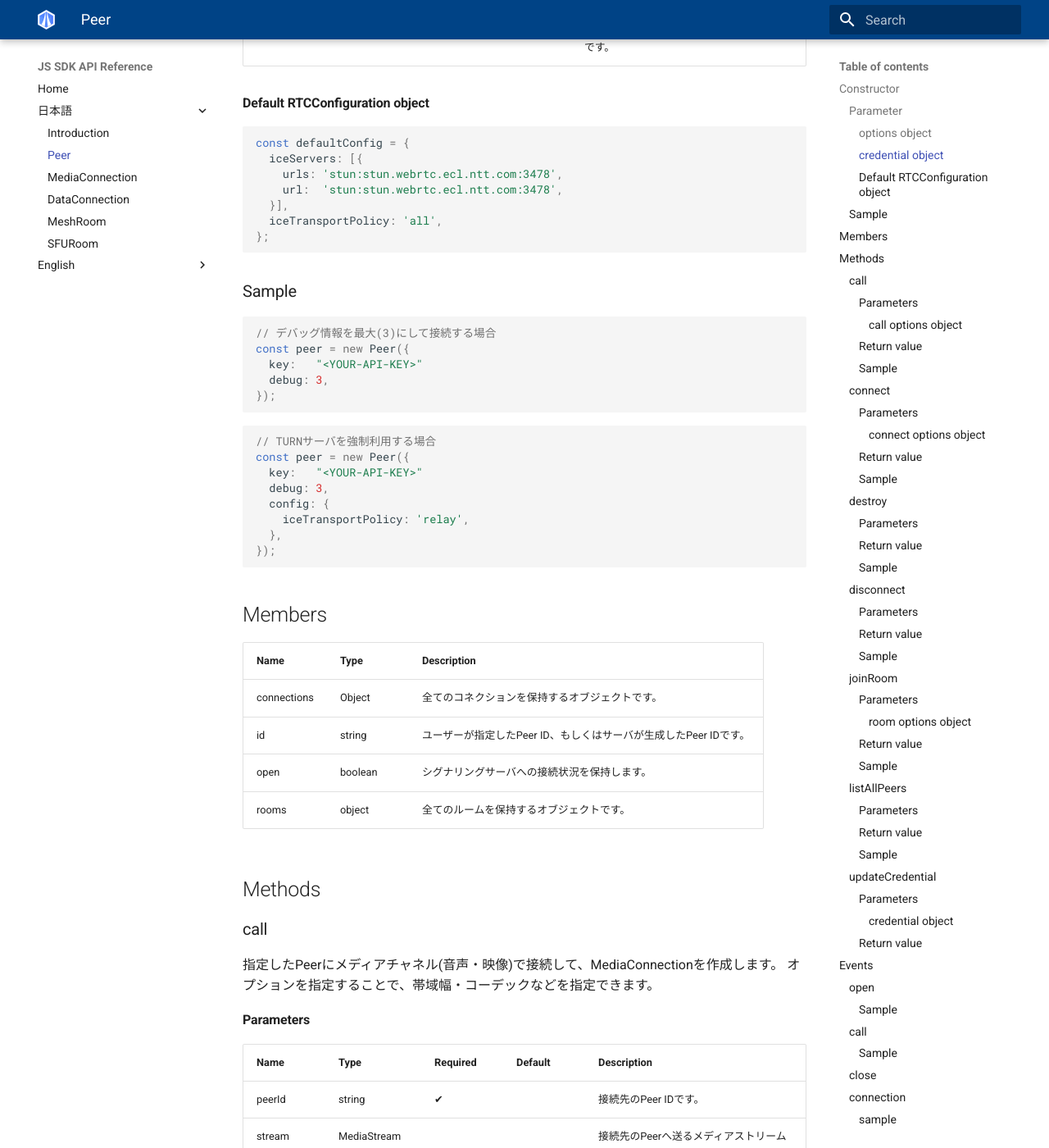
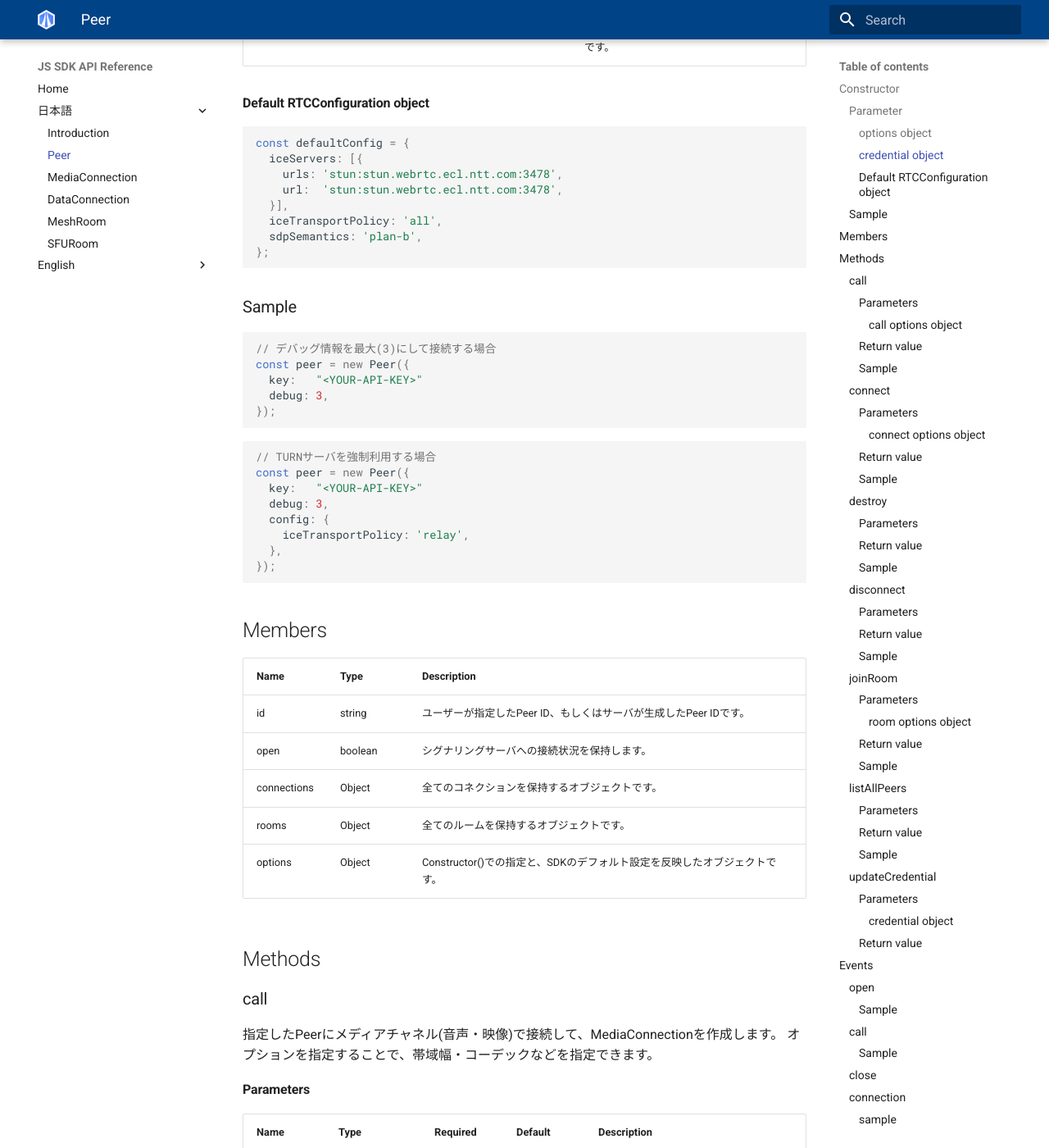
Before and after one commit to skyway/skyway-js-sdk-doc, an MkDocs documentation site: the page built from docs/ja/peer.md, in a window 1280 px wide and 1400 px high, scrolled down 1397 px. Shown: the whole window at 82% size. Built offline with MkDocs 1.6.1 and Material for MkDocs 9.7.7, drawn with Linux system fonts in a browser that asks for light colours; old or Windows-style settings are respelled for this version of MkDocs.

Commit message:
Update Constructor / Member

````diff
--- a/docs/ja/peer.md
+++ b/docs/ja/peer.md
@@ -7,30 +7,30 @@
 
 ### Parameter
 
-|Name|Type|Required|Default|Description|
-|----|----|----|----|----|
-|id|string|||ユーザのPeer IDです。|
-|options|[options object](#options-object)|✔||接続に関するパラメータを指定するオプションです。|
+| Name    | Type                              | Required | Default | Description                                      |
+| ------- | --------------------------------- | -------- | ------- | ------------------------------------------------ |
+| id      | string                            |          |         | ユーザのPeer IDです。                            |
+| options | [options object](#options-object) | ✔        |         | 接続に関するパラメータを指定するオプションです。 |
 
 #### options object
 
-|Name|Type|Required|Default|Description|
-|----|----|----|----|----|
-|key|string|✔||SkyWayのAPIキーです。|
-|debug|number|||ログレベル： NONE:0、 ERROR:1、 WARN:2、 FULL:3 から選択できます。|
-|turn|boolean|||SkyWayで提供するTURNを使うかどうかのフラグです。|
-|credential|[credential object](#credential-object)|||Peerを認証するためのクレデンシャルです。認証機能が有効の場合のみ使えます。詳細は[認証リポジトリ](https://github.com/skyway/skyway-peer-authentication-samples)をご確認ください。|
-|config|[RTCConfiguration object](https://w3c.github.io/webrtc-pc/#rtcconfiguration-dictionary)||[Default RTCConfiguration object](#default-rtcconfiguration-object)|[RTCPeerConnectionに渡されるオブジェクト](https://w3c.github.io/webrtc-pc/#rtcconfiguration-dictionary)です。発展的なオプションのため、内容を理解している場合のみご利用ください。|
+| Name       | Type                                                                                    | Required | Default                                                             | Description                                                                                                                                                                       |
+| ---------- | --------------------------------------------------------------------------------------- | -------- | ------------------------------------------------------------------- | --------------------------------------------------------------------------------------------------------------------------------------------------------------------------------- |
+| key        | string                                                                                  | ✔        |                                                                     | SkyWayのAPIキーです。                                                                                                                                                             |
+| debug      | number                                                                                  |          | NONE: 0                                                                    | ログレベル： NONE:0、 ERROR:1、 WARN:2、 FULL:3 から選択できます。                                                                                                                |
+| turn       | boolean                                                                                 |          | true                                                                    | SkyWayで提供するTURNを使うかどうかのフラグです。                                                                                                                                  |
+| credential | [credential object](#credential-object)                                                 |          |                                                                     | Peerを認証するためのクレデンシャルです。認証機能が有効の場合のみ使えます。詳細は[認証リポジトリ](https://github.com/skyway/skyway-peer-authentication-samples)をご確認ください。  |
+| config     | [RTCConfiguration object](https://w3c.github.io/webrtc-pc/#rtcconfiguration-dictionary) |          | [Default RTCConfiguration object](#default-rtcconfiguration-object) | [RTCPeerConnectionに渡されるオブジェクト](https://w3c.github.io/webrtc-pc/#rtcconfiguration-dictionary)です。発展的なオプションのため、内容を理解している場合のみご利用ください。 |
 
 #### credential object
 
 <!-- textlint-disable -->
 
-|Name|Type|Required|Default|Description|
-|----|----|----|----|----|
-|timestamp|number|||現在のUNIXタイムスタンプです。|
-|ttl|number|||Time to live(ttl)。タイムスタンプ + ttl の時間でクレデンシャルが失効します。|
-|authToken|string||Default|HMACを利用して生成する認証用トークンです。|
+| Name      | Type   | Required | Default | Description                                                                  |
+| --------- | ------ | -------- | ------- | ---------------------------------------------------------------------------- |
+| timestamp | number |          |         | 現在のUNIXタイムスタンプです。                                               |
+| ttl       | number |          |         | Time to live(ttl)。タイムスタンプ + ttl の時間でクレデンシャルが失効します。 |
+| authToken | string |          |         | HMACを利用して生成する認証用トークンです。                                   |
 
 <!-- textlint-enable -->
 
@@ -43,6 +43,7 @@
     url:  'stun:stun.webrtc.ecl.ntt.com:3478',
   }],
   iceTransportPolicy: 'all',
+  sdpSemantics: 'plan-b',
 };
 ```
 ### Sample
@@ -68,12 +69,13 @@
 
 ## Members
 
-|Name|Type|Description|
-|----|----|----|
-|connections|Object|全てのコネクションを保持するオブジェクトです。|
-|id|string|ユーザーが指定したPeer ID、もしくはサーバが生成したPeer IDです。|
-|open|boolean|シグナリングサーバへの接続状況を保持します。|
-|rooms|object|全てのルームを保持するオブジェクトです。|
+| Name        | Type    | Description                                                      |
+| ----------- | ------- | ---------------------------------------------------------------- |
+| id          | string  | ユーザーが指定したPeer ID、もしくはサーバが生成したPeer IDです。 |
+| open        | boolean | シグナリングサーバへの接続状況を保持します。                     |
+| connections | Object  | 全てのコネクションを保持するオブジェクトです。                   |
+| rooms       | Object  | 全てのルームを保持するオブジェクトです。                         |
+| options     | Object  | Constructor()での指定と、SDKのデフォルト設定を反映したオブジェクトです。                                                                 |
 
 ## Methods
 
````
